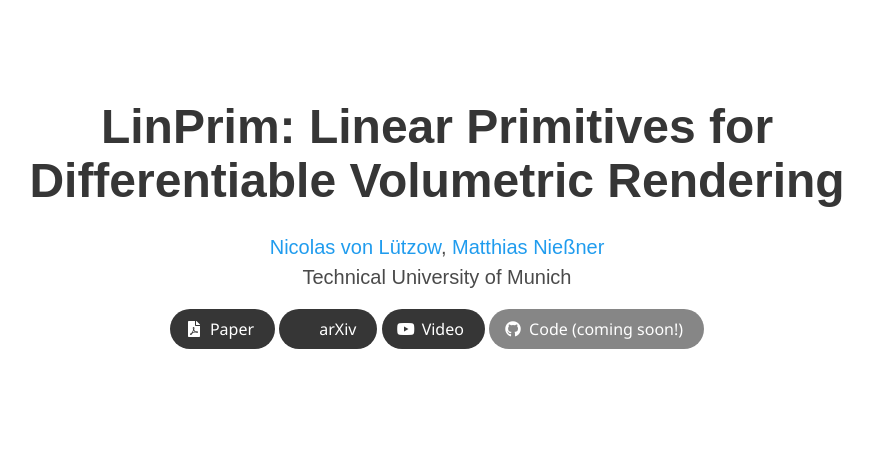
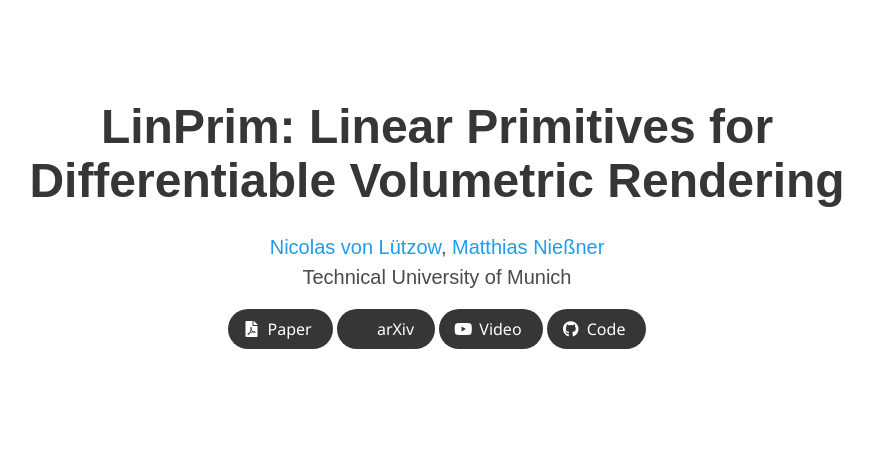
Before and after one commit to nicolasvonluetzow/LinPrim, a plain HTML site: page index.html in a window 1280 px wide. Shown: the top 459 px of the page, without its empty margins (203-1076 px from the left). Drawn offline with Linux system fonts and the light colour scheme; some icons are missing; a web font is replaced by a local one.

Commit message:
Added code

```diff
--- a/index.html
+++ b/index.html
@@ -95,12 +95,12 @@
               </span>
               <!-- Code Link. -->
               <span class="link-block">
-                <a href=""
-                   class="external-link button is-normal is-rounded is-dark" disabled aria-disabled="true" tabindex="-1" style="pointer-events: none; opacity: 0.6;">
+                <a href="https://github.com/nicolasvonluetzow/linear-splatting"
+                   class="button is-normal is-rounded is-dark">
                   <span class="icon">
                     <i class="fab fa-github"></i>
                   </span>
-                  <span>Code (coming soon!)</span>
+                  <span>Code</span>
                 </a>
               </span>
             </div>
```
Also changed, not shown: 1 other file.
